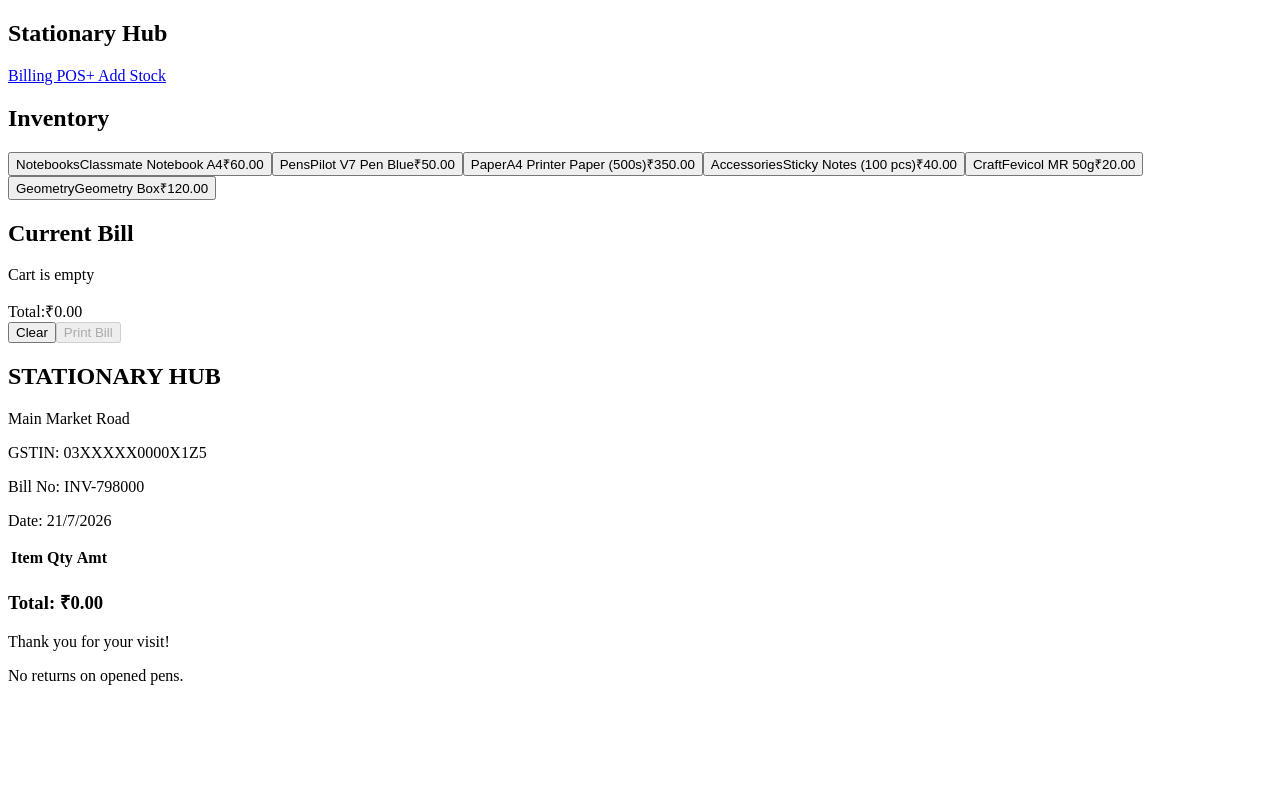
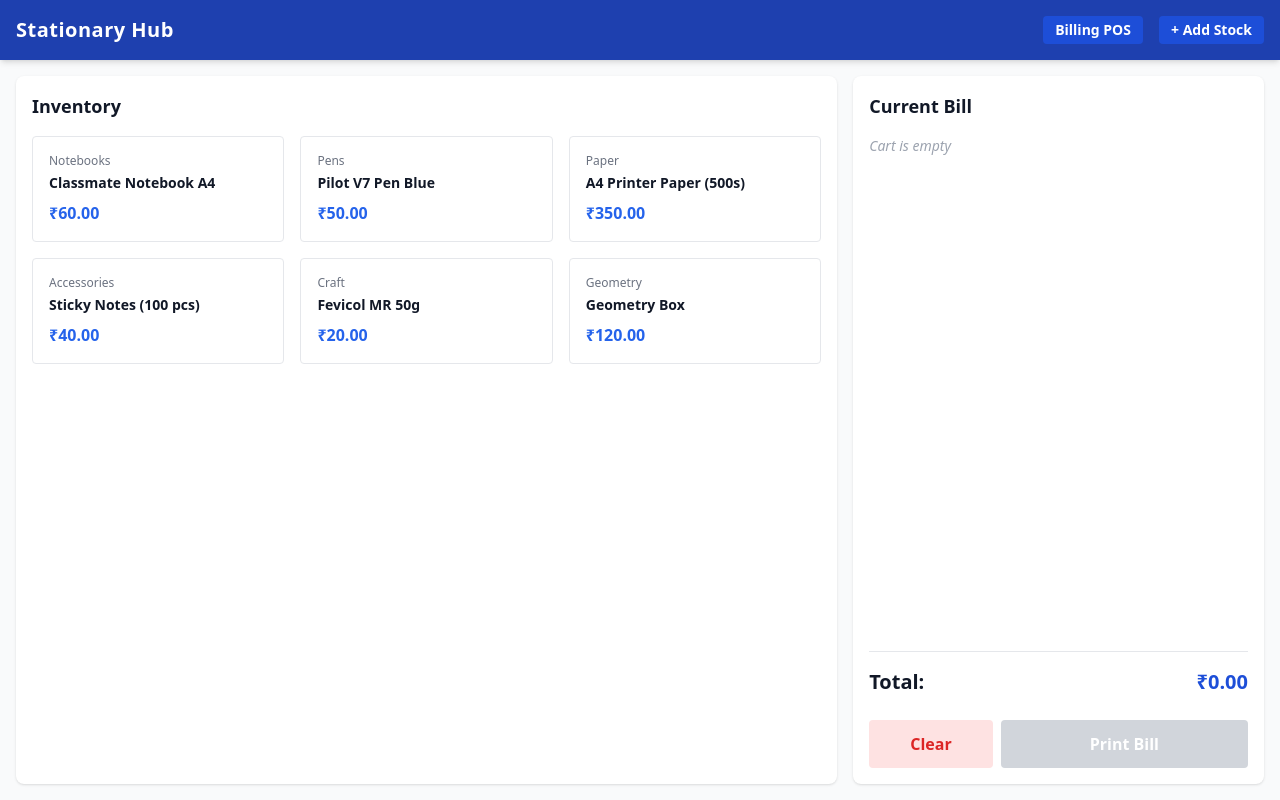
Before and after one commit to reehalrohit/Stationary-shop-, a Next.js app: page / in a window 1280 px wide. Built offline with nearby package versions, Linux system fonts and the light colour scheme.

Commit message:
Create RootLayout component with metadata and styles
This file sets up the root layout for the application with metadata and includes Tailwind CSS.

```diff
--- /dev/null
+++ b/app/layout.tsx
@@ -0,0 +1,25 @@
+import './globals.css';
+import Script from 'next/script';
+
+export const metadata = {
+  title: 'Stationary Hub POS',
+  description: 'Point of Sale and Billing System',
+};
+
+export default function RootLayout({
+  children,
+}: {
+  children: React.ReactNode;
+}) {
+  return (
+    <html lang="en">
+      <head>
+        {/* Using Next.js Script to bypass security blocks and force styles */}
+        <Script src="https://cdn.tailwindcss.com" strategy="beforeInteractive" />
+      </head>
+      <body className="bg-gray-50 text-gray-900 min-h-screen">
+        {children}
+      </body>
+    </html>
+  );
+}
```
